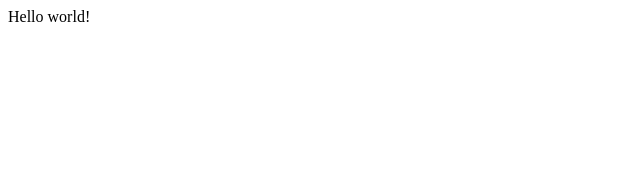
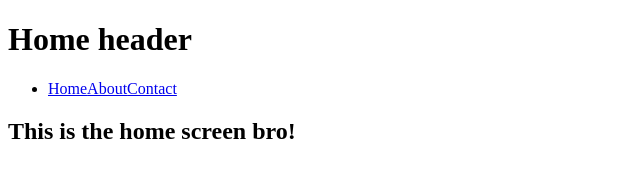
Before and after one commit to marion-ott/get-to-know-gatsby, a Gatsby site: page / in a window 1280 px wide. Shown: the whole page, without its empty margins (0-640 px from the left). Built offline with nearby package versions, Linux system fonts and the light colour scheme; Gatsby itself is replaced by a stand-in of ours.

Commit message:
feat(init): init projet structure

```diff
--- /dev/null
+++ b/src/components/header.jsx
@@ -0,0 +1,19 @@
+import React from 'react'
+import { Link } from 'gatsby'
+
+export default function Header({ text }) {
+  return (
+    <div>
+      <h1>{text}</h1>
+      <nav>
+        <ul>
+          <li>
+            <Link to="/">Home</Link>
+            <Link to="/about">About</Link>
+            <Link to="/contact">Contact</Link>
+          </li>
+        </ul>
+      </nav>
+    </div>
+  )
+}
--- a/src/pages/index.js
+++ b/src/pages/index.js
@@ -1,5 +1,11 @@
-import React from "react"
+import React from 'react'
+import Header from './../components/header'
 
 export default function Home() {
-  return <div>Hello world!</div>
+  return (
+    <div>
+      <Header text="Home header" />
+      <h2>This is the home screen bro!</h2>
+    </div>
+  )
 }
```
Also changed, not shown: src/pages/about.js (added, +11 -0 lines), src/pages/contact.js (added, +13 -0 lines), 1 other file.
